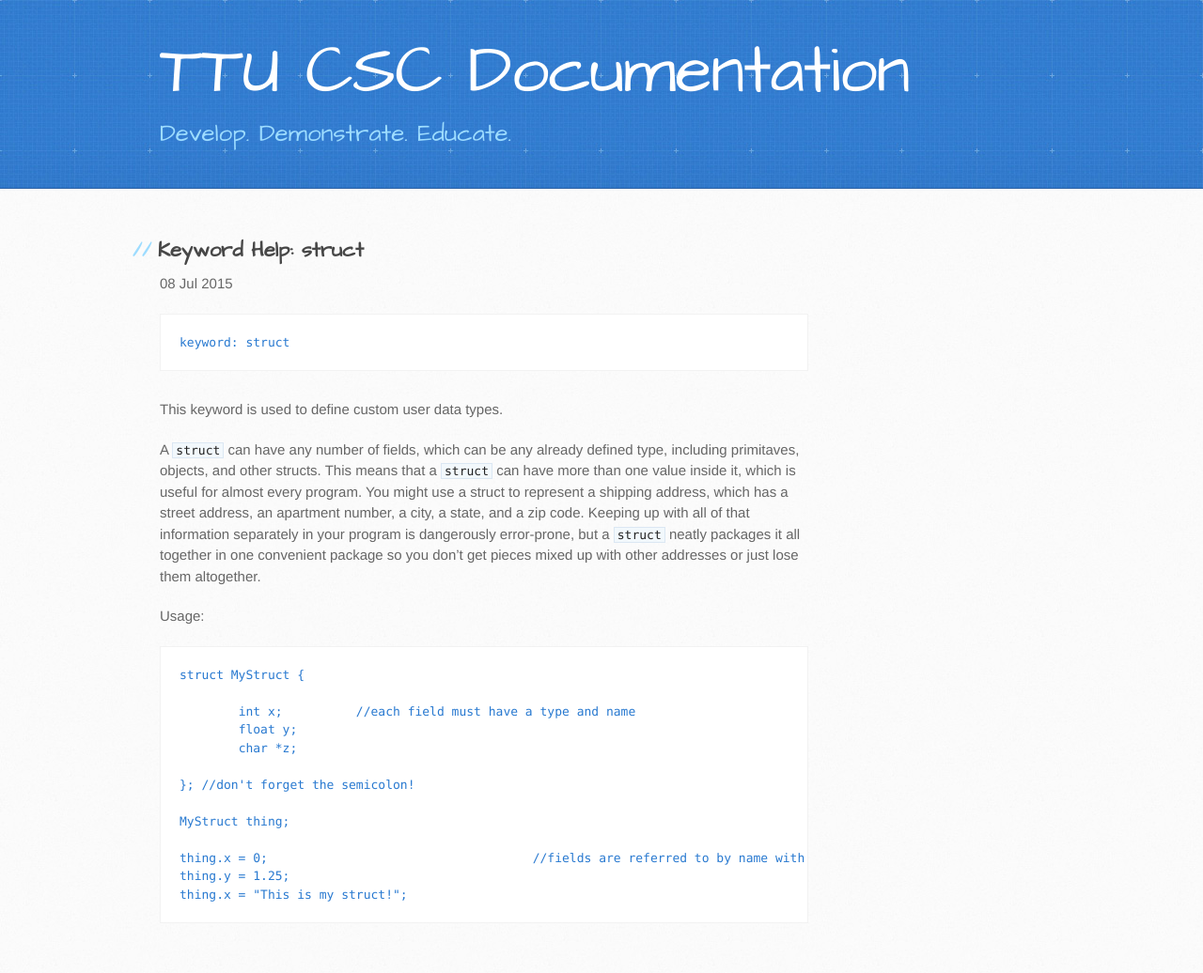
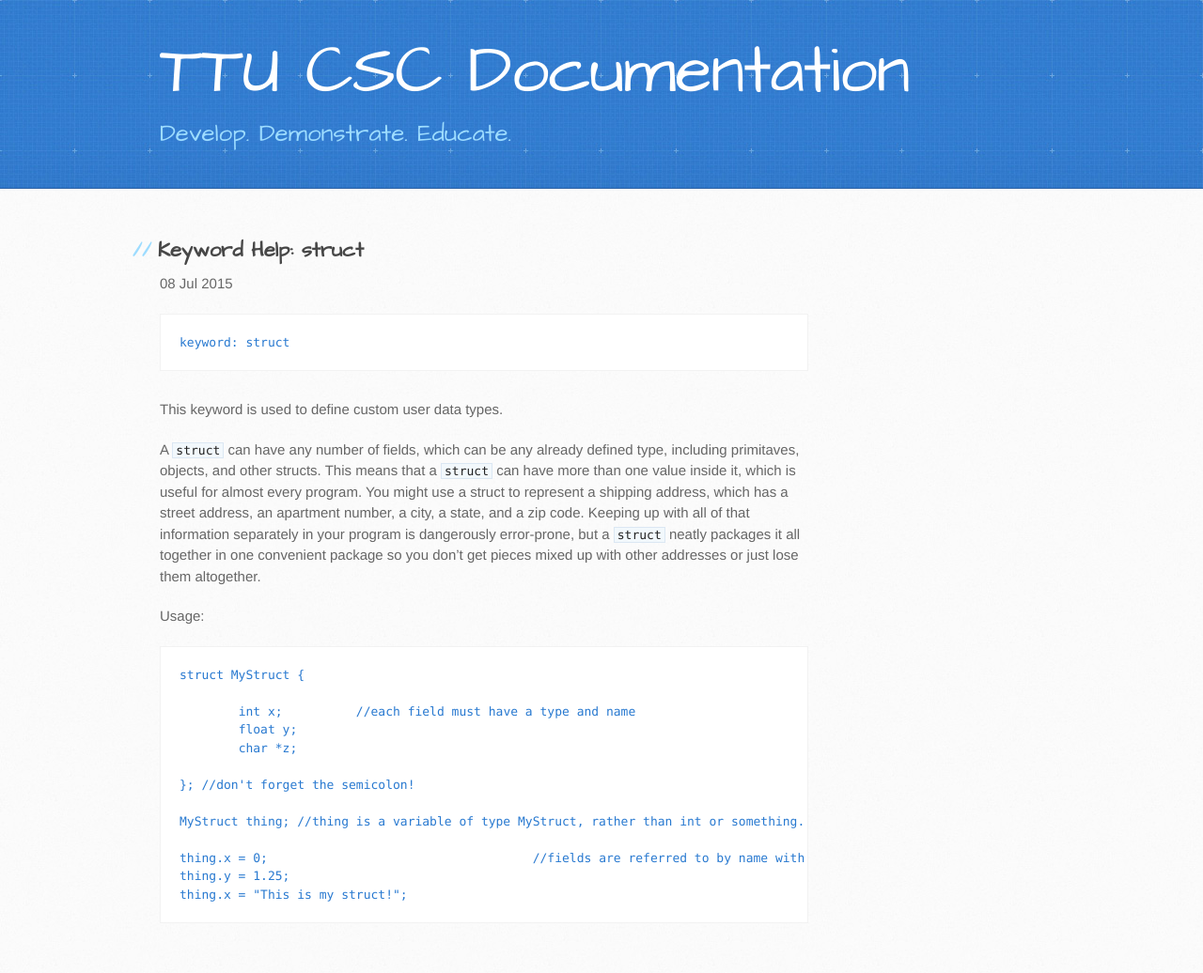
Before and after one commit to TTU-CSC/ttu-csc.github.com, a Jekyll site: the page built from _posts/2015-07-08-struct.markdown, in a window 1280 px wide. Shown: the whole page at 94% size. Built offline with Jekyll 4.4.1, drawn with Linux system fonts in a browser that asks for light colours.

Commit message:
Update 2015-07-08-struct.markdown

```diff
--- a/_posts/2015-07-08-struct.markdown
+++ b/_posts/2015-07-08-struct.markdown
@@ -21,7 +21,7 @@
 
 	}; //don't forget the semicolon!
 
-	MyStruct thing;
+	MyStruct thing; //thing is a variable of type MyStruct, rather than int or something.
 
 	thing.x = 0;					//fields are referred to by name with the . operator
 	thing.y = 1.25;
```
